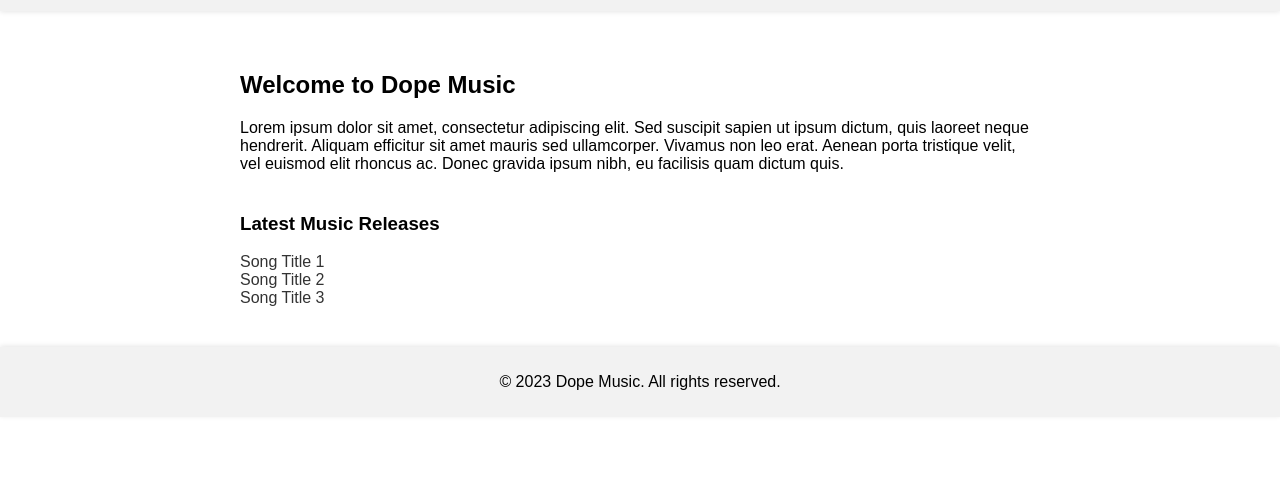
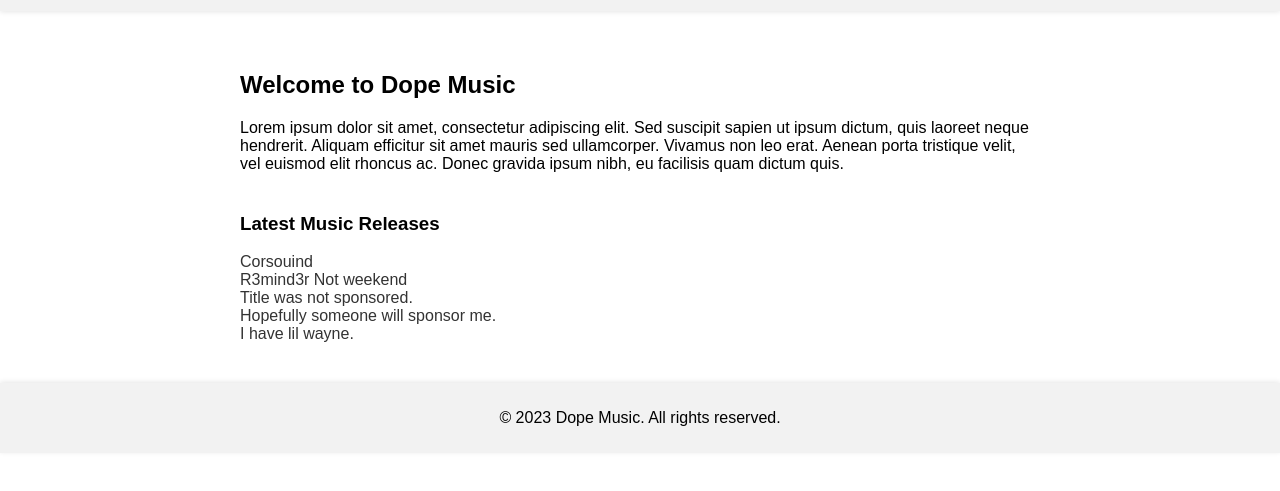
Before and after one commit to dop3programmer/dop3programmer.github.io, a plain HTML site: page index.html in a window 1280 px wide. Shown: the part 89-580 px from the top of the page. Drawn offline with Linux system fonts and the light colour scheme.

Commit message:
updated the latest musics

```diff
--- a/index.html
+++ b/index.html
@@ -5,7 +5,7 @@
   <link rel="stylesheet" href="index.css">
 </head>
 <body>
-  <!-- Header Section -->
+
   <header>
     <h1>Dope Music</h1>
     <nav>
@@ -18,7 +18,7 @@
     </nav>
   </header>
 
-  <!-- Main Section -->
+
   <main>
     <section>
       <h2>Welcome to Dope Music</h2>
@@ -34,14 +34,15 @@
     <section>
       <h3>Latest Music Releases</h3>
       <ul>
-        <li><a href="#">Song Title 1</a></li>
-        <li><a href="#">Song Title 2</a></li>
-        <li><a href="#">Song Title 3</a></li>
+        <li><a href="#">Corsouind</a></li>
+        <li><a href="#">R3mind3r Not weekend</a></li>
+        <li><a href="#">Title was not sponsored.</a></li>
+        <li><a href="#">Hopefully someone will sponsor me.</a></li>
+        <li><a herf="#">I have lil wayne.</a></li>
       </ul>
     </section>
   </main>
 
-  <!-- Footer Section -->
   <footer>
     <p>&copy; 2023 Dope Music. All rights reserved.</p>
   </footer>
```
